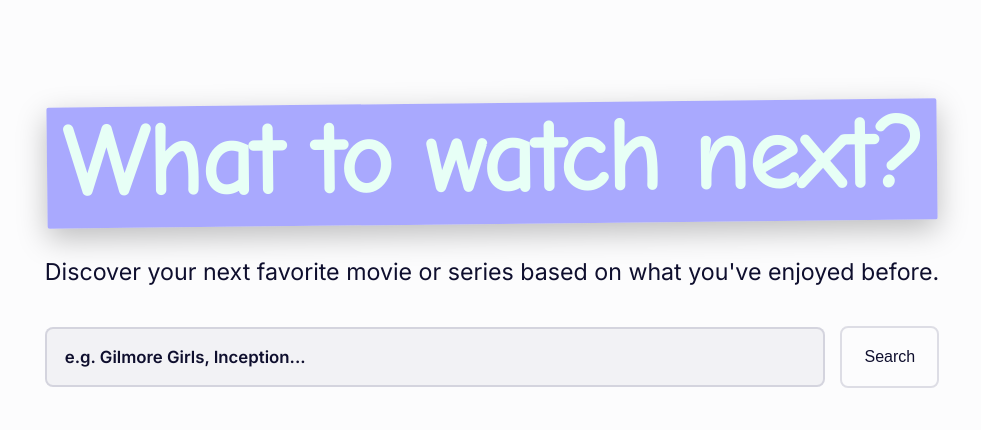
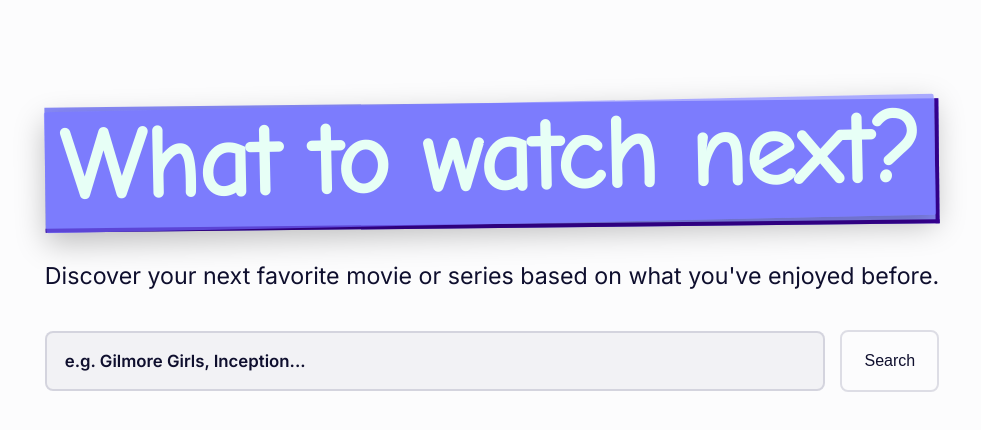
Before and after one commit to dmolinsky/what-to-watch-next-frontend, a React (Vite) app: page / in a window 1280 px wide. Shown: the top 430 px of the page, without its empty margins (148-1129 px from the left). Built offline with nearby package versions, Linux system fonts and the light colour scheme; no server answers.

Commit message:
pixel push

```diff
--- a/src/styles/components/recommendation-card.css
+++ b/src/styles/components/recommendation-card.css
@@ -1,8 +1,9 @@
 .rec-card {
   padding: 0;
+  perspective: 1200px;
 }
 
-/* Flip-in animation*/
+/* Flip-in animation */
 .rec-card--enter {
   opacity: 0;
   transform: perspective(900px) rotateY(-90deg) translateY(10px) scale(0.98);
@@ -27,20 +28,23 @@
 
 /* card (frame + hover) */
 .rec-card-inner {
+  position: relative;
   background: var(--surface);
-  border: 1px solid var(--border);
+  border: 2px solid #000;
   border-radius: var(--radius);
   overflow: hidden;
   min-height: 200px;
 
-  transition: transform 220ms cubic-bezier(0.2, 0.8, 0.2, 1),
-              box-shadow 220ms ease;
+  transform-style: preserve-3d;
+  transition: transform 300ms cubic-bezier(0.2, 0.8, 0.2, 1),
+              box-shadow 300ms ease;
   will-change: transform;
 }
 
+
 .rec-card:hover .rec-card-inner {
-  transform: translateY(-10px);
-  box-shadow: 0 10px 30px rgba(2, 3, 59, 0.25);
+  transform: translateY(-10px) rotateX(2deg) rotateY(-2deg);
+  box-shadow: 0 20px 40px rgba(2, 3, 59, 0.25);
 }
 
 /* Poster + image */
@@ -57,7 +61,7 @@
   display: block;
 }
 
-/* Title overlay*/
+/* Title overlay */
 .rec-title-overlay {
   position: absolute;
   left: 0;
--- a/src/styles/pages/start-page.css
+++ b/src/styles/pages/start-page.css
@@ -17,6 +17,11 @@
   display: inline-block;
   padding: 0.2em 0.9em;
   margin-bottom: 1.5rem;
+
+  background: #898BFB;           /* front */
+  border-right: 4px solid #390099; /* side */
+  border-bottom: 4px solid #390099;
+  transform: rotate(-0.6deg);
 }
 
 .hero-title::before {
```
